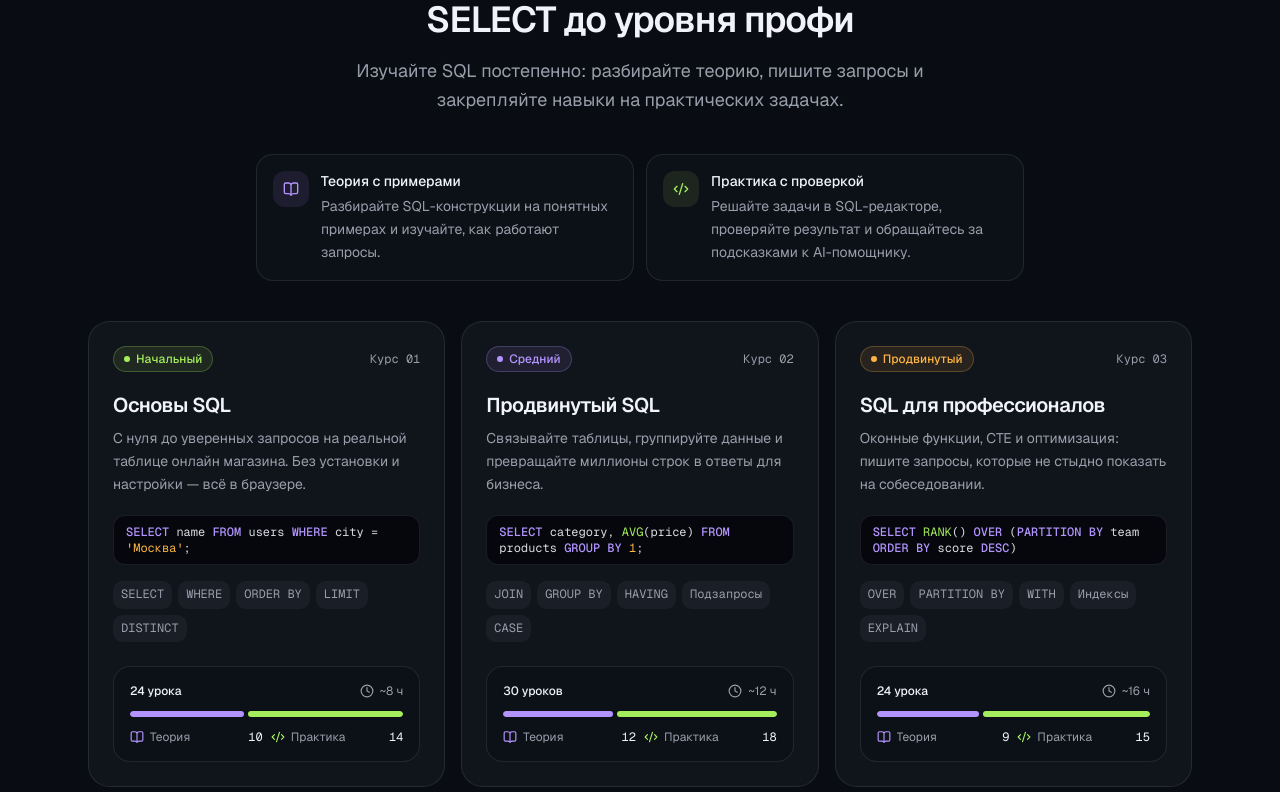
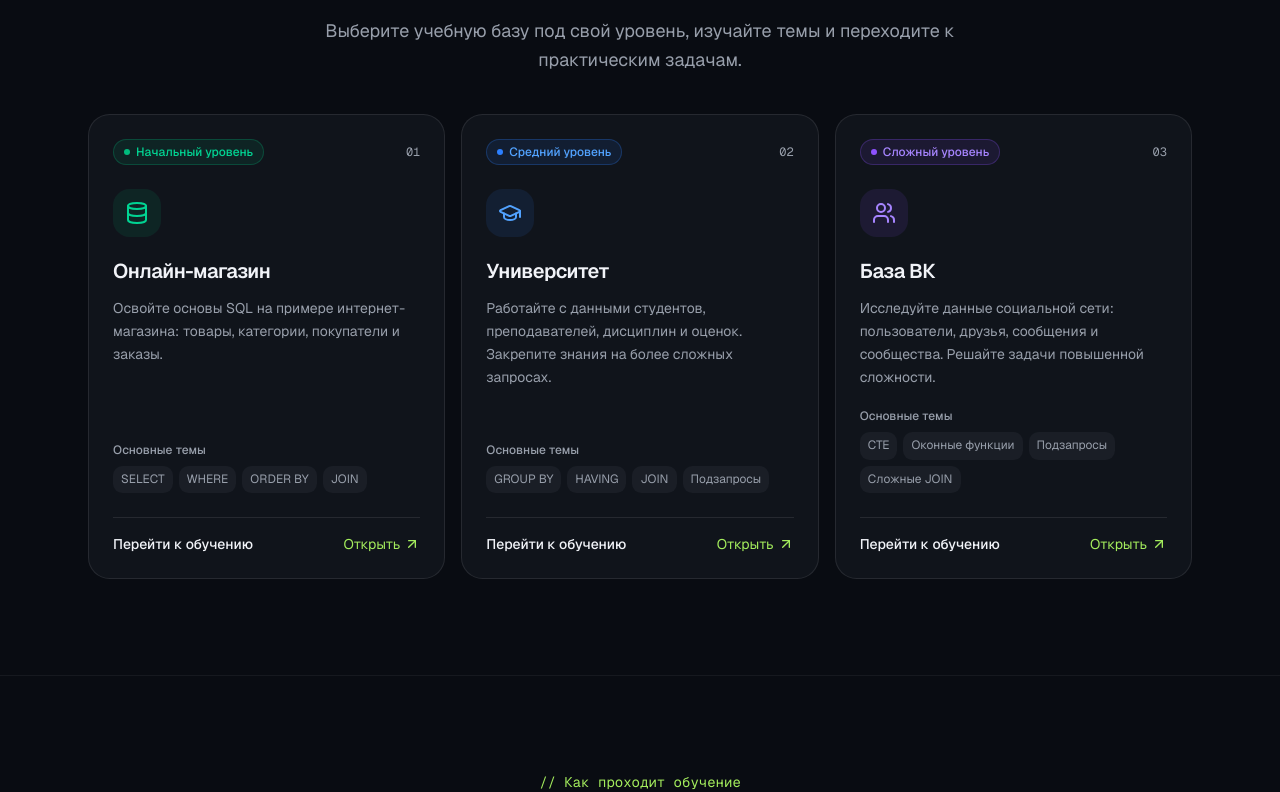
Before and after one commit to neol1ght/sqltutor-with-ai-helper-, a Next.js app in the folder apps/web/: page / in a window 1280 px wide. Shown: the part 2188-2980 px from the top of the page. Built offline with nearby package versions, Linux system fonts and the light colour scheme; no server answers.

Commit message:
Reworked tracks in general page

```diff
--- a/apps/web/components/site/tracks.tsx
+++ b/apps/web/components/site/tracks.tsx
@@ -1,9 +1,64 @@
 import Link from 'next/link'
-import { ArrowUpRight, BookOpen, Clock, Code2 } from 'lucide-react'
-import { SqlCode } from '@/components/sql/sql-code'
-import { courses, lessonCount, plural, toneClasses } from '@/lib/content'
+import { ArrowUpRight, BookOpen, Code2, Database, GraduationCap, Users } from 'lucide-react'
 import { cn } from '@/lib/utils'
 import { SectionHeading } from './section-heading'
+
+const databases = [
+  {
+    title: 'Онлайн-магазин',
+    level: 'Начальный уровень',
+    description:
+        'Освойте основы SQL на примере интернет-магазина: товары, категории, покупатели и заказы.',
+    href: '/learn/roadmap/online-store',
+    icon: Database,
+    topics: ['SELECT', 'WHERE', 'ORDER BY', 'JOIN'],
+    tone: 'beginner',
+    number: '01',
+  },
+  {
+    title: 'Университет',
+    level: 'Средний уровень',
+    description:
+        'Работайте с данными студентов, преподавателей, дисциплин и оценок. Закрепите знания на более сложных запросах.',
+    href: '/learn/roadmap/university',
+    icon: GraduationCap,
+    topics: ['GROUP BY', 'HAVING', 'JOIN', 'Подзапросы'],
+    tone: 'intermediate',
+    number: '02',
+  },
+  {
+    title: 'База ВК',
+    level: 'Сложный уровень',
+    description:
+        'Исследуйте данные социальной сети: пользователи, друзья, сообщения и сообщества. Решайте задачи повышенной сложности.',
+    href: '/learn/roadmap/vk-base',
+    icon: Users,
+    topics: ['CTE', 'Оконные функции', 'Подзапросы', 'Сложные JOIN'],
+    tone: 'advanced',
+    number: '03',
+  },
+]
+
+const toneClasses = {
+  beginner: {
+    bg: 'bg-emerald-500/10',
+    border: 'border-emerald-500/25',
+    text: 'text-emerald-600 dark:text-emerald-400',
+    dot: 'bg-emerald-500',
+  },
+  intermediate: {
+    bg: 'bg-blue-500/10',
+    border: 'border-blue-500/25',
+    text: 'text-blue-600 dark:text-blue-400',
+    dot: 'bg-blue-500',
+  },
+  advanced: {
+    bg: 'bg-violet-500/10',
+    border: 'border-violet-500/25',
+    text: 'text-violet-600 dark:text-violet-400',
+    dot: 'bg-violet-500',
+  },
+}
 
 export function Tracks() {
   return (
@@ -13,171 +68,96 @@ export function Tracks() {
       >
         <div className="mx-auto w-full max-w-6xl px-4 sm:px-6">
           <SectionHeading
-              eyebrow="Курсы"
-              title="Три курса — от первого SELECT до уровня профи"
-              description="Изучайте SQL постепенно: разбирайте теорию, пишите запросы и закрепляйте навыки на практических задачах."
+              eyebrow="Практические базы данных"
+              title="Три базы — три уровня SQL"
+              description="Выберите учебную базу под свой уровень, изучайте темы и переходите к практическим задачам."
           />
 
-          <div className="mx-auto mt-8 grid w-full max-w-3xl grid-cols-1 gap-3 sm:mt-10 sm:grid-cols-2">
-            <div className="flex min-w-0 items-start gap-3 rounded-xl border border-border bg-card/60 p-3 sm:p-4">
-            <span className="flex size-9 shrink-0 items-center justify-center rounded-lg bg-ai/10 text-ai">
-              <BookOpen className="size-4" aria-hidden="true" />
-            </span>
-
-              <div className="min-w-0 flex-1">
-                <p className="text-sm font-medium">Теория с примерами</p>
-                <p className="mt-1 text-sm leading-relaxed text-muted-foreground">
-                  Разбирайте SQL-конструкции на понятных примерах и изучайте,
-                  как работают запросы.
-                </p>
-              </div>
-            </div>
-
-            <div className="flex min-w-0 items-start gap-3 rounded-xl border border-border bg-card/60 p-3 sm:p-4">
-            <span className="flex size-9 shrink-0 items-center justify-center rounded-lg bg-primary/10 text-primary">
-              <Code2 className="size-4" aria-hidden="true" />
-            </span>
-
-              <div className="min-w-0 flex-1">
-                <p className="text-sm font-medium">Практика с проверкой</p>
-                <p className="mt-1 text-sm leading-relaxed text-muted-foreground">
-                  Решайте задачи в SQL-редакторе, проверяйте результат и
-                  обращайтесь за подсказками к AI-помощнику.
-                </p>
-              </div>
-            </div>
-          </div>
-
-          <ul className="mt-8 grid grid-cols-1 items-stretch gap-4 sm:mt-10 sm:grid-cols-2 lg:grid-cols-3">
-            {courses.map((course, i) => {
-              const tone = toneClasses[course.tone]
-              const total = lessonCount(course)
-              const theoryPct = total > 0 ? (course.theory / total) * 100 : 0
+          <div className="mt-8 grid grid-cols-1 items-stretch gap-4 sm:mt-10 sm:grid-cols-2 lg:grid-cols-3">
+            {databases.map((database) => {
+              const tone = toneClasses[database.tone]
+              const Icon = database.icon
 
               return (
-                  <li key={course.slug} className="min-w-0">
+                  <article key={database.href} className="min-w-0">
                     <Link
-                        href="/learn"
+                        href={database.href}
                         className={cn(
-                            'group flex h-full min-w-0 flex-col overflow-hidden rounded-2xl border border-border bg-card p-4 transition-all',
+                            'group flex h-full min-w-0 flex-col overflow-hidden rounded-2xl border border-border bg-card p-5 transition-all sm:p-6',
                             'hover:border-foreground/20 hover:shadow-xl hover:shadow-black/10',
-                            'sm:p-5 lg:p-6',
                             'motion-safe:hover:-translate-y-1',
                             'focus-visible:outline-none focus-visible:ring-2 focus-visible:ring-primary focus-visible:ring-offset-2',
                         )}
                     >
-                      <div className="flex min-w-0 items-center justify-between gap-2">
+                      <div className="flex items-center justify-between gap-3">
                     <span
                         className={cn(
-                            'inline-flex min-w-0 max-w-[75%] items-center gap-1.5 rounded-full border px-2.5 py-1 text-xs font-medium',
+                            'inline-flex items-center gap-1.5 rounded-full border px-2.5 py-1 text-xs font-medium',
                             tone.bg,
                             tone.border,
                             tone.text,
                         )}
                     >
-                      <span
-                          className={cn('size-1.5 shrink-0 rounded-full', tone.dot)}
-                      />
-                      <span className="break-words">{course.level}</span>
+                      <span className={cn('size-1.5 rounded-full', tone.dot)} />
+                      {database.level}
                     </span>
 
-                        <span className="shrink-0 font-mono text-[11px] text-muted-foreground sm:text-xs">
-                      Курс {String(i + 1).padStart(2, '0')}
+                        <span className="font-mono text-xs text-muted-foreground">
+                      {database.number}
                     </span>
                       </div>
 
-                      <h3 className="mt-5 flex min-w-0 items-start gap-2 text-lg font-semibold leading-snug tracking-tight [overflow-wrap:anywhere] sm:text-xl">
-                        <span className="min-w-0 flex-1">{course.title}</span>
+                      <div
+                          className={cn(
+                              'mt-6 flex size-12 items-center justify-center rounded-xl',
+                              tone.bg,
+                              tone.text,
+                          )}
+                      >
+                        <Icon className="size-6" aria-hidden="true" />
+                      </div>
+
+                      <h3 className="mt-5 flex items-start gap-2 text-xl font-semibold tracking-tight">
+                        <span className="min-w-0 flex-1">{database.title}</span>
                         <ArrowUpRight
                             className="mt-1 size-4 shrink-0 opacity-60 transition-all sm:opacity-0 sm:group-hover:translate-x-0.5 sm:group-hover:opacity-100"
                             aria-hidden="true"
                         />
                       </h3>
 
-                      <p className="mt-2 min-w-0 text-sm leading-relaxed text-muted-foreground [overflow-wrap:anywhere]">
-                        {course.description}
+                      <p className="mt-3 flex-1 text-sm leading-relaxed text-muted-foreground">
+                        {database.description}
                       </p>
 
-                      <div className="mt-5 min-w-0 max-w-full overflow-hidden rounded-lg border border-border bg-code px-3 py-2">
-                        <div className="max-w-full overflow-x-auto text-xs">
-                          <SqlCode code={course.snippet} />
-                        </div>
-                      </div>
+                      <div className="mt-5">
+                        <p className="mb-2 text-xs font-medium text-muted-foreground">
+                          Основные темы
+                        </p>
 
-                      <ul
-                          className="mt-4 flex min-w-0 flex-wrap gap-1.5"
-                          aria-label="Темы курса"
-                      >
-                        {course.topics.map((topic) => (
+                        <ul className="flex flex-wrap gap-1.5" aria-label="Темы базы">
+                          {database.topics.map((topic) => (
                               <li
                                   key={topic}
-                                className="max-w-full rounded-md bg-muted px-2 py-1 font-mono text-[11px] leading-relaxed text-muted-foreground [overflow-wrap:anywhere] sm:text-xs"
+                                  className="max-w-full rounded-md bg-muted px-2 py-1 text-xs leading-relaxed text-muted-foreground"
                               >
                                 {topic}
                               </li>
                           ))}
                         </ul>
+                      </div>
 
-                      <div className="mt-auto min-w-0 pt-5 sm:pt-6">
-                        <div className="min-w-0 rounded-xl border border-border bg-background/40 p-3 sm:p-4">
-                          <div className="flex min-w-0 items-center justify-between gap-2 text-xs">
-                        <span className="min-w-0 font-medium">
-                          {total} {plural(total, ['урок', 'урока', 'уроков'])}
-                        </span>
-
-                            <span className="flex shrink-0 items-center gap-1.5 text-muted-foreground">
-                          <Clock className="size-3.5" aria-hidden="true" />
-                          ~{course.hours} ч
+                      <div className="mt-6 flex items-center justify-between border-t border-border pt-4 text-sm">
+                        <span className="font-medium">Перейти к обучению</span>
+                        <span className="flex items-center gap-1 text-primary">
+                      Открыть
+                      <ArrowUpRight className="size-4" aria-hidden="true" />
                     </span>
                       </div>
-
-                          <div
-                              className="mt-3 flex h-1.5 w-full gap-1 overflow-hidden rounded-full"
-                              aria-hidden="true"
-                          >
-                            <div
-                                className="rounded-full bg-ai"
-                                style={{
-                                  width: `${Math.min(100, Math.max(0, theoryPct))}%`,
-                                }}
-                            />
-                            <div className="min-w-0 flex-1 rounded-full bg-primary" />
-                          </div>
-
-                          <dl className="mt-3 grid grid-cols-2 gap-x-2 gap-y-3 text-xs">
-                            <div className="flex min-w-0 items-center gap-1.5">
-                              <BookOpen
-                                  className="size-3.5 shrink-0 text-ai"
-                                  aria-hidden="true"
-                              />
-                              <dt className="min-w-0 truncate text-muted-foreground">
-                                Теория
-                              </dt>
-                              <dd className="ml-auto shrink-0 font-mono">
-                                {course.theory}
-                              </dd>
-                            </div>
-
-                            <div className="flex min-w-0 items-center gap-1.5">
-                              <Code2
-                                  className="size-3.5 shrink-0 text-primary"
-                                  aria-hidden="true"
-                              />
-                              <dt className="min-w-0 truncate text-muted-foreground">
-                                Практика
-                              </dt>
-                              <dd className="ml-auto shrink-0 font-mono">
-                                {course.practice}
-                              </dd>
-                            </div>
-                          </dl>
-                        </div>
-                      </div>
                     </Link>
-                  </li>
+                  </article>
               )
             })}
-          </ul>
+          </div>
         </div>
       </section>
   )
```
Lines whose indentation alone changed are shown as unchanged.
